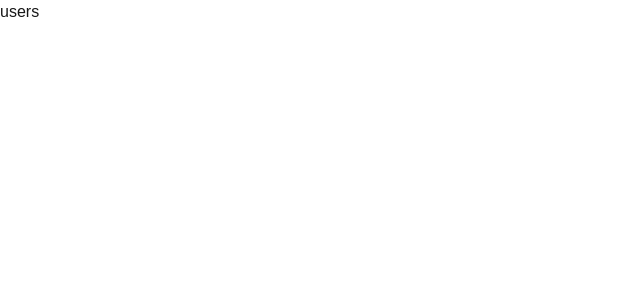
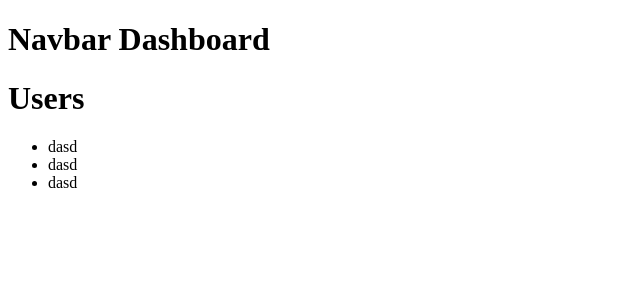
Before and after one commit to Abdo-Hassan/next15, a Next.js app: page /dashboard/users in a window 1280 px wide. Shown: the top 300 px of the page, without its empty margins (0-640 px from the left). Built offline with nearby package versions, Linux system fonts and the light colour scheme.

Commit message:
route groups

```diff
--- /dev/null
+++ b/app/(dashboard)/dashboard/users/page.tsx
@@ -0,0 +1,16 @@
+import React from "react";
+
+const page = () => {
+  return (
+    <div>
+      <h1>Users</h1>
+      <ul className="mt-10">
+        <li>dasd</li>
+        <li>dasd</li>
+        <li>dasd</li>
+      </ul>
+    </div>
+  );
+};
+
+export default page;
--- /dev/null
+++ b/app/(dashboard)/layout.tsx
@@ -0,0 +1,12 @@
+export default function RootLayout({
+  children,
+}: Readonly<{
+  children: React.ReactNode;
+}>) {
+  return (
+    <>
+      <h1>Navbar Dashboard</h1>
+      {children}
+    </>
+  );
+}
--- a/app/dashboard/users/page.tsx
+++ b/app/(root)/page.tsx
@@ -1,7 +1,7 @@
 import React from "react";
 
 const page = () => {
-  return <div>users</div>;
+  return <div>Root Next 15</div>;
 };
 
 export default page;
--- a/app/layout.tsx
+++ b/app/layout.tsx
@@ -1,6 +1,5 @@
 import type { Metadata } from "next";
 import localFont from "next/font/local";
-import "./globals.css";
 
 const geistSans = localFont({
   src: "./fonts/GeistVF.woff",
@@ -26,8 +25,7 @@ export default function RootLayout({
   return (
     <html lang="en">
       <body
-        className={`${geistSans.variable} ${geistMono.variable} antialiased`}
-      >
+        className={`${geistSans.variable} ${geistMono.variable} antialiased`}>
         {children}
       </body>
     </html>
--- a/app/page.tsx
+++ /dev/null
@@ -1,9 +0,0 @@
-import Image from "next/image";
-
-export default function Home() {
-  return (
-    <div>
-      <h1 className="text-3xl">Next js 15</h1>
-    </div>
-  );
-}
```
Also changed, not shown: app/(root)/layout.tsx (added, +12 -0 lines), app/(dashboard)/dashboard/analytics/page.tsx (renamed from app/dashboard/analytics/page.tsx), app/(root)/about/page.tsx (renamed from app/about/page.tsx).
